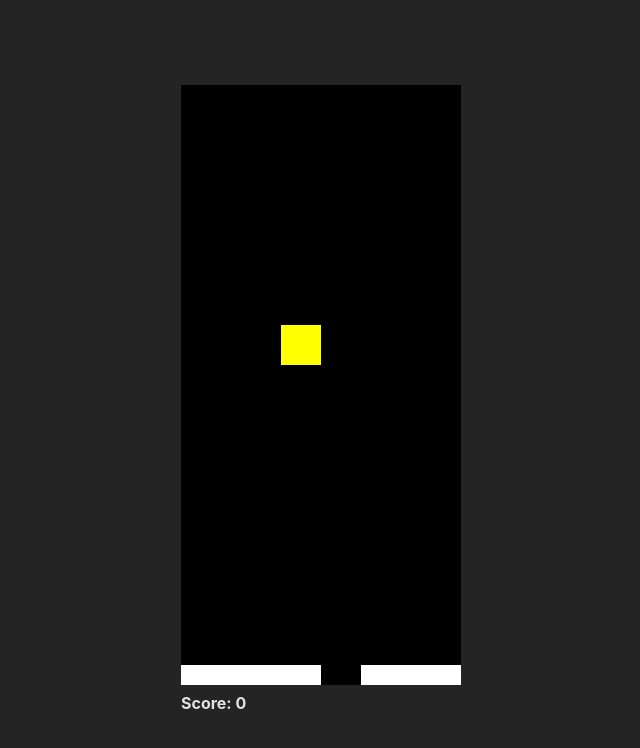
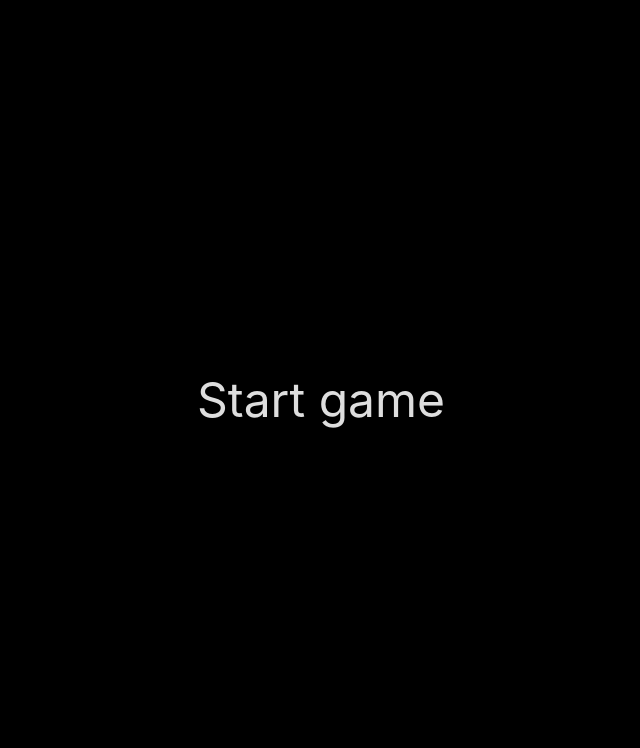
Before and after one commit to jffc-dev/Fullstack-JS_CSS-MiscellaneousProjects, a website built with Vite: page 01_tetrisTest/index.html in a window 1280 px wide. Shown: the whole page, without its empty margins (319-959 px from the left). Built offline with nearby package versions, Linux system fonts and the light colour scheme.

Commit message:
feat: audio and start game button added

```diff
--- a/01_tetrisTest/index.html
+++ b/01_tetrisTest/index.html
@@ -7,6 +7,7 @@
   </head>
   <body>
     <div id="app">
+      <section>Start game</section>
       <canvas></canvas>
     </div>
     <strong>Score: <span></span></strong>
--- a/01_tetrisTest/main.js
+++ b/01_tetrisTest/main.js
@@ -4,13 +4,15 @@ import './style.css'
 //initialize canvas
 const canvas = document.querySelector("canvas");
 const context = canvas.getContext("2d");
+const $score = document.querySelector('span')
+const audio = new window.Audio('Tetris.mp3')
 
 const BLOCK_SIZE = 20
 const BOARD_WIDTH = 14
 const BOARD_HEIGT = 30
 
 let score = 0
-let $score = document.querySelector('span')
+audio.volume = 0.5
 
 canvas.width = BOARD_WIDTH * BLOCK_SIZE
 canvas.height = BOARD_HEIGT * BLOCK_SIZE
@@ -19,39 +21,11 @@ context.scale(BLOCK_SIZE, BLOCK_SIZE)
 
 // board
 
-const board = [
-  [0, 0, 0, 0, 0, 0, 0, 0, 0, 0, 0, 0, 0, 0],
-  [0, 0, 0, 0, 0, 0, 0, 0, 0, 0, 0, 0, 0, 0],
-  [0, 0, 0, 0, 0, 0, 0, 0, 0, 0, 0, 0, 0, 0],
-  [0, 0, 0, 0, 0, 0, 0, 0, 0, 0, 0, 0, 0, 0],
-  [0, 0, 0, 0, 0, 0, 0, 0, 0, 0, 0, 0, 0, 0],
-  [0, 0, 0, 0, 0, 0, 0, 0, 0, 0, 0, 0, 0, 0],
-  [0, 0, 0, 0, 0, 0, 0, 0, 0, 0, 0, 0, 0, 0],
-  [0, 0, 0, 0, 0, 0, 0, 0, 0, 0, 0, 0, 0, 0],
-  [0, 0, 0, 0, 0, 0, 0, 0, 0, 0, 0, 0, 0, 0],
-  [0, 0, 0, 0, 0, 0, 0, 0, 0, 0, 0, 0, 0, 0],
-  [0, 0, 0, 0, 0, 0, 0, 0, 0, 0, 0, 0, 0, 0],
-  [0, 0, 0, 0, 0, 0, 0, 0, 0, 0, 0, 0, 0, 0],
-  [0, 0, 0, 0, 0, 0, 0, 0, 0, 0, 0, 0, 0, 0],
-  [0, 0, 0, 0, 0, 0, 0, 0, 0, 0, 0, 0, 0, 0],
-  [0, 0, 0, 0, 0, 0, 0, 0, 0, 0, 0, 0, 0, 0],
-  [0, 0, 0, 0, 0, 0, 0, 0, 0, 0, 0, 0, 0, 0],
-  [0, 0, 0, 0, 0, 0, 0, 0, 0, 0, 0, 0, 0, 0],
-  [0, 0, 0, 0, 0, 0, 0, 0, 0, 0, 0, 0, 0, 0],
-  [0, 0, 0, 0, 0, 0, 0, 0, 0, 0, 0, 0, 0, 0],
-  [0, 0, 0, 0, 0, 0, 0, 0, 0, 0, 0, 0, 0, 0],
-  [0, 0, 0, 0, 0, 0, 0, 0, 0, 0, 0, 0, 0, 0],
-  [0, 0, 0, 0, 0, 0, 0, 0, 0, 0, 0, 0, 0, 0],
-  [0, 0, 0, 0, 0, 0, 0, 0, 0, 0, 0, 0, 0, 0],
-  [0, 0, 0, 0, 0, 0, 0, 0, 0, 0, 0, 0, 0, 0],
-  [0, 0, 0, 0, 0, 0, 0, 0, 0, 0, 0, 0, 0, 0],
-  [0, 0, 0, 0, 0, 0, 0, 0, 0, 0, 0, 0, 0, 0],
-  [0, 0, 0, 0, 0, 0, 0, 0, 0, 0, 0, 0, 0, 0],
-  [0, 0, 0, 0, 0, 0, 0, 0, 0, 0, 0, 0, 0, 0],
-  [0, 0, 0, 0, 0, 0, 0, 0, 0, 0, 0, 0, 0, 0],
-  [1, 1, 1, 1, 1, 1, 1, 0, 0, 1, 1, 1, 1, 1],
-]
+const createBoard = (width, height) => {
+  return Array(height).fill().map(()=>Array(width).fill(0))
+}
 
+const board = createBoard(BOARD_WIDTH,BOARD_HEIGT)
 
 //current piece
 
@@ -226,4 +200,10 @@ const removeRows = () => {
   })
 }
 
-update()
+const $section = document.querySelector('section')
+
+$section.addEventListener('click', ()=>{
+  update()
+  $section.remove()
+  audio.play()
+})
--- a/01_tetrisTest/style.css
+++ b/01_tetrisTest/style.css
@@ -20,3 +20,15 @@ body{
   place-content: center;
   height: 100vh;
 }
+
+section {
+  position: absolute;
+  background: black;
+  width: 100vw;
+  height: 100vh;
+  top: 0;
+  inset: 0;
+  display: grid;
+  font-size: 48px;
+  place-content: center;
+}
```
Also changed, not shown: 1 other file.
